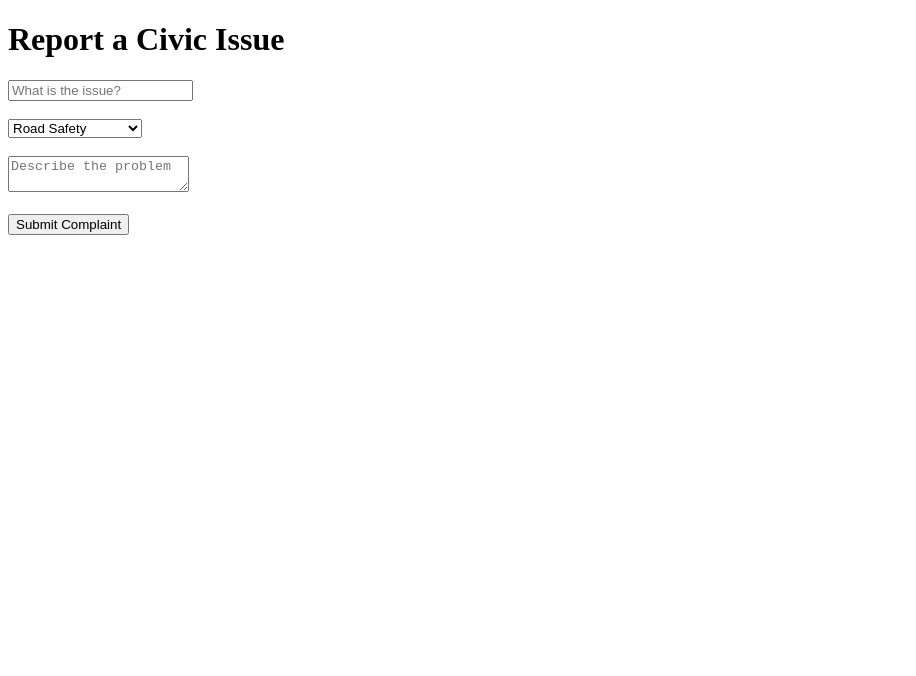
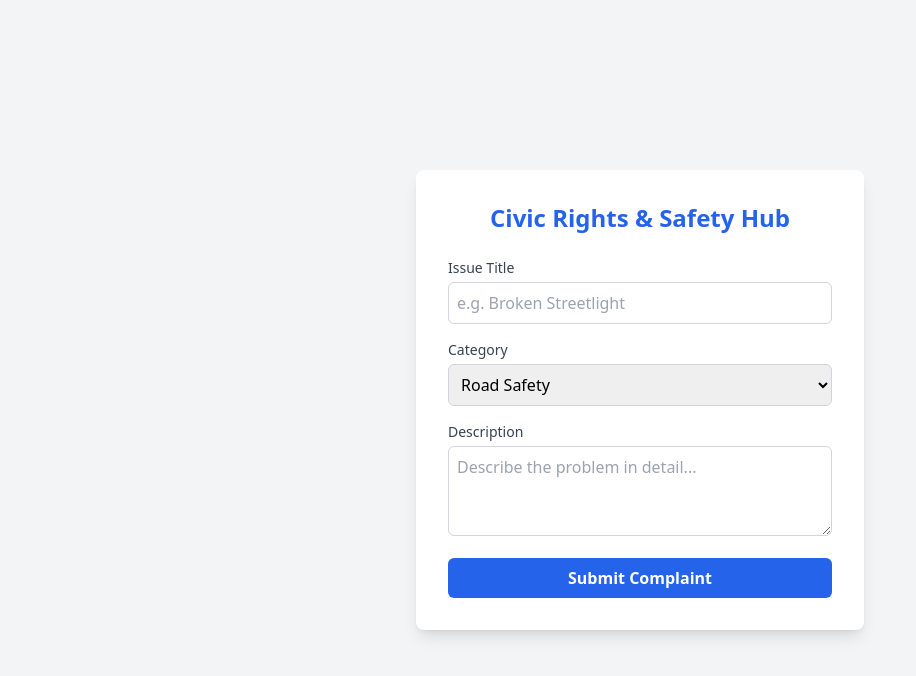
Before and after one commit to Bushra073/Civic-Rights-Project, a website: page index.html in a window 1280 px wide. Shown: the whole page, without its empty margins (0-916 px from the left). Drawn offline with nearby package versions, Linux system fonts and the light colour scheme.

Commit message:
added tailwind css styling to the form

```diff
--- a/index.html
+++ b/index.html
@@ -1,25 +1,51 @@
 <!DOCTYPE html>
-<html>
+<html lang="en">
 <head>
+    <meta charset="UTF-8">
+    <meta name="viewport" content="width=device-width, initial-scale=1.0">
     <title>Civic Rights & Safety Hub</title>
+    <script src="https://cdn.tailwindcss.com"></script>
 </head>
-<body>
-    <h1>Report a Civic Issue</h1>
-    <form id="complaintForm">
-        <input type="text" id="title" placeholder="What is the issue?" required><br><br>
-        <select id="category">
-            <option value="Road Safety">Road Safety</option>
-            <option value="Public Harassment">Public Harassment</option>
-            <option value="Infrastructure">Infrastructure</option>
-        </select><br><br>
-        <textarea id="description" placeholder="Describe the problem"></textarea><br><br>
-        <button type="submit">Submit Complaint</button>
-    </form>
+<body class="bg-gray-100 min-h-screen flex items-center justify-center p-6">
+
+    <div class="bg-white p-8 rounded-lg shadow-lg w-full max-w-md">
+        <h1 class="text-2xl font-bold text-blue-600 mb-6 text-center">Civic Rights & Safety Hub</h1>
+
+        <form id="complaintForm" class="space-y-4">
+            <div>
+                <label class="block text-sm font-medium text-gray-700">Issue Title</label>
+                <input type="text" id="title" placeholder="e.g. Broken Streetlight" required
+                    class="w-full mt-1 p-2 border border-gray-300 rounded-md focus:ring-blue-500 focus:border-blue-500">
+            </div>
+
+            <div>
+                <label class="block text-sm font-medium text-gray-700">Category</label>
+                <select id="category"
+                    class="w-full mt-1 p-2 border border-gray-300 rounded-md focus:ring-blue-500 focus:border-blue-500">
+                    <option value="Road Safety">Road Safety</option>
+                    <option value="Public Harassment">Public Harassment</option>
+                    <option value="Infrastructure">Infrastructure</option>
+                    <option value="Consumer Fraud">Consumer Fraud</option>
+                </select>
+            </div>
+
+            <div>
+                <label class="block text-sm font-medium text-gray-700">Description</label>
+                <textarea id="description" rows="3" placeholder="Describe the problem in detail..."
+                    class="w-full mt-1 p-2 border border-gray-300 rounded-md focus:ring-blue-500 focus:border-blue-500"></textarea>
+            </div>
+
+            <button type="submit"
+                class="w-full bg-blue-600 text-white font-bold py-2 px-4 rounded-md hover:bg-blue-700 transition duration-300">
+                Submit Complaint
+            </button>
+        </form>
+    </div>
 
     <script>
         document.getElementById('complaintForm').onsubmit = (e) => {
             e.preventDefault();
-            alert("This will eventually send data to our database!");
+            alert("Success! Form is styled and ready for the backend.");
         };
     </script>
 </body>
```
